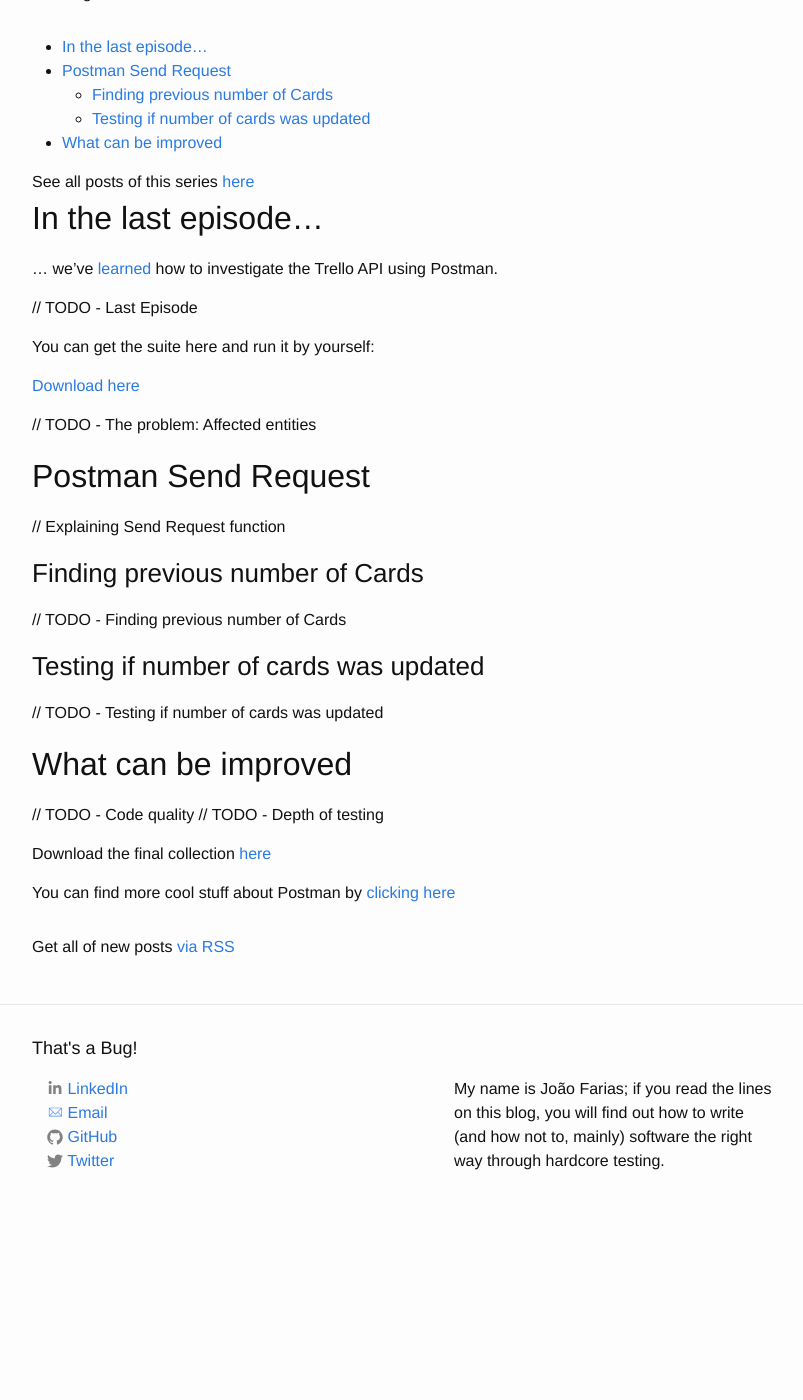
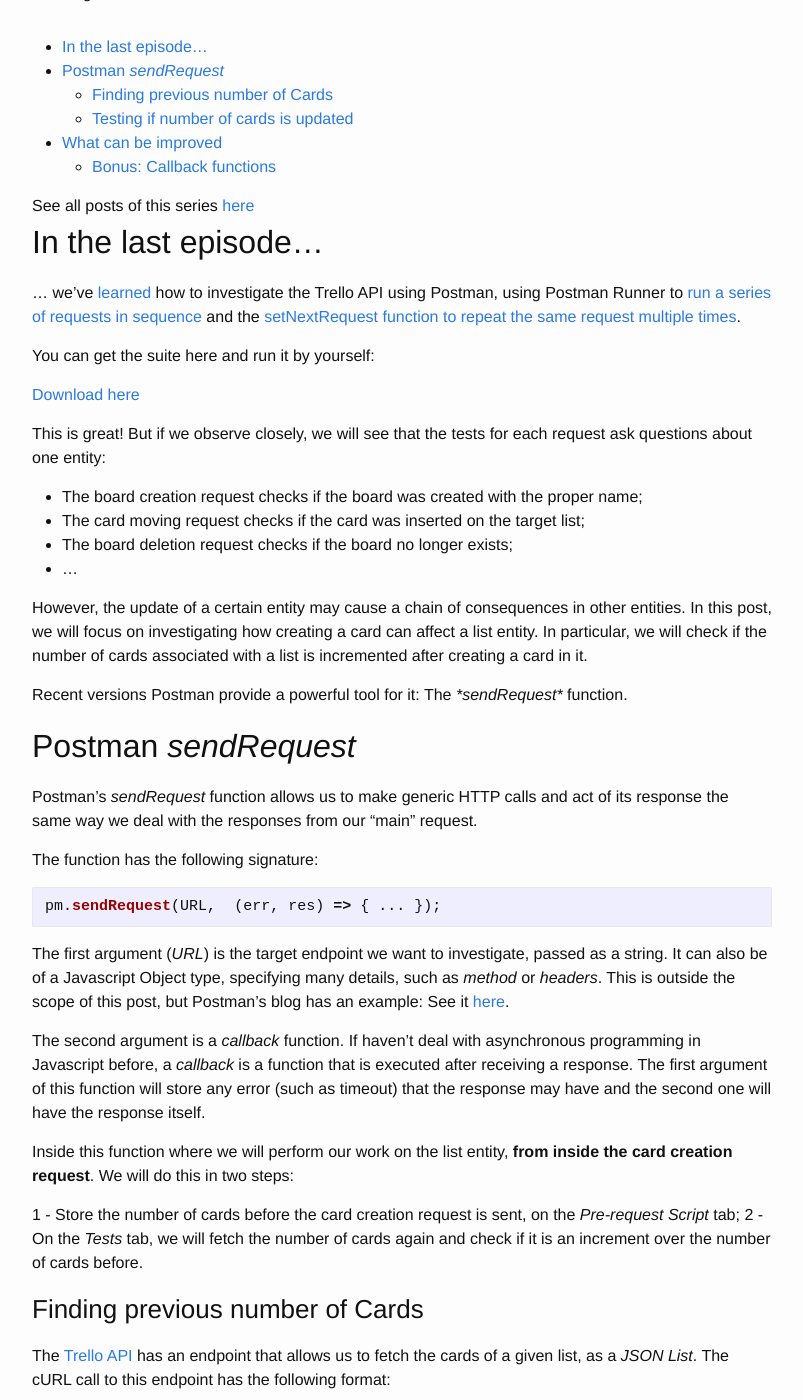
Before and after one commit to JoaoGFarias/JoaoGFarias.github.io, a Jekyll site: the page built from _posts/2019-02-14-postman_async.markdown, in a window 1280 px wide and 1400 px high, scrolled down 267 px. Shown: the whole window, without its empty margins (238-1041 px from the left). Built offline with Jekyll 4.4.1, drawn with Linux system fonts in a browser that asks for light colours; before the commit the page ends 1500 px from its top, so only the background shows below that; some of the changed text lies outside the part shown.

Commit message:
WIP - Postman Async

````diff
--- a/_posts/2019-02-14-postman_async.markdown
+++ b/_posts/2019-02-14-postman_async.markdown
@@ -10,26 +10,113 @@
 
 ## In the last episode...
 
-... we've [learned](http://thatsabug.com/2019/01/10/intro_postman_trello.html) how to investigate the Trello
-API using Postman.
-
-// TODO - Last Episode
+... we've [learned](http://thatsabug.com/2019/02/01/postman_runner.html) how to investigate the Trello
+API using Postman, using Postman Runner to [run a series of requests in sequence](http://thatsabug.com/2019/02/01/postman_runner.html#execution) and the [setNextRequest function to repeat the same request multiple times](http://thatsabug.com/2019/02/01/postman_runner.html#postman-flows-with-setnextrequest).
 
 You can get the suite here and run it by yourself:
 
 [Download here](https://raw.githubusercontent.com/JoaoGFarias/JoaoGFarias.github.io/api_postman_post/assets/images/postman_runner/thats_a_bug_postman_trello.postman_collection.json)
 
-// TODO - The problem: Affected entities
+This is great! But if we observe closely, we will see that the tests for each request ask questions about one entity:
 
-## Postman Send Request
+- The board creation request checks if the board was created with the proper name;
+- The card moving request checks if the card was inserted on the target list;
+- The board deletion request checks if the board no longer exists;
+- ...
 
-// Explaining Send Request function
+However, the update of a certain entity may cause a chain of consequences in other entities.
+In this post, we will focus on investigating how creating a card can affect a list entity.
+In particular, we will check if the number of cards associated with a list is incremented
+after creating a card in it.
+
+Recent versions Postman provide a powerful tool for it: The _*sendRequest*_ function.
+
+## Postman _sendRequest_
+
+Postman's _sendRequest_ function allows us to make generic HTTP calls and act
+of its response the same way we deal with the responses from our "main" request.
+
+The function has the following signature:
+
+```javascript
+pm.sendRequest(URL,  (err, res) => { ... });
+```
+
+The first argument (_URL_) is the target endpoint we want to investigate, passed as a string. It
+can also be of a Javascript Object type, specifying many details, such as _method_ or _headers_.
+This is outside the scope of this post, but Postman's blog has an example: See it [here](https://blog.getpostman.com/2017/10/03/send-asynchronous-requests-with-postmans-pm-api/).
+
+The second argument is a _callback_ function. If haven't deal with asynchronous programming in
+Javascript before, a _callback_ is a function that is executed after receiving a response.
+The first argument of this function will store any error (such as timeout) that the response may have
+and the second one will have the response itself.
+
+Inside this function where we will perform our work on the list entity, **from inside the card creation request**.
+We will do this in two steps:
+
+1 - Store the number of cards before the card creation request is sent, on the _Pre-request Script_ tab;
+2 - On the _Tests_ tab, we will fetch the number of cards again and check if it is an increment over the number of cards before.
 
 ### Finding previous number of Cards
 
-// TODO - Finding previous number of Cards
+The [Trello API](https://developers.trello.com/reference/#listsidcards) has an endpoint
+that allows us to fetch the cards of a given list, as a _JSON List_.
+The cURL call to this endpoint has the following format:
 
-### Testing if number of cards was updated
+```console
+curl --request GET --url https://api.trello.com/1/lists/{id}/cards
+```
+
+Additionally, we need to pass our credentials. The URL would be something as follows:
+
+```console
+curl --request GET --url https://api.trello.com/1/lists/{id}/cards/?token={token}&key={key};
+```
+
+To form this URL, let's firstly start by creating the credentials strings by taking the values from
+our environmental variables:
+
+```javascript
+const token = "token=" + pm.environment.get("trelloToken");
+const key = "key=" + pm.environment.get("trelloKey");
+```
+
+Next, let's create the whole parameters request string by appending these credentials to the
+Trello's API URL and to the _TODOListId_ we have store while creating the list:
+
+```javascript
+const requestParams = "/1/lists/" + pm.environment.get("TODOListId") + "/cards/" + "/?" + token + "&" + key;
+```
+
+Lastly, we can append this parameters request URL to Trello API's base URL:
+
+```javascript
+const url = pm.environment.get("trelloAPIURL") + requestParams
+```
+
+With the whole URL, we can call this endpoint and store in a environmental variable
+the number of cards before the new card creation:
+
+```javascript
+pm.sendRequest(url, (err, res) => {
+    if (!err) {
+        pm.environment.set("numberOfCards", res.json().length);
+    }
+});
+```
+
+We already understand _pm.environment.set_ function from [previous posts](http://thatsabug.com/2019/01/10/intro_postman_trello.html#step-1-create-a-board).
+_res.json().length_ says to interpret the response as a JSON object and to return the _length_ of this object - because Trello's API returns a list of _cards_
+on the called endpoint.
+
+OBS: For simplicity, we are not handling the case of error. How would you deal with it?
+Maybe mark some flag to avoid making the test itself, give that the setup step failed...
+
+In summary, this is the code we will have on _Pre-request Script_ tab:
+
+![Pre-Request Script]({{ "assets/images/postman_sendRequest/trello_sendRequest_prescript.png" | absolute_url }})
+
+### Testing if number of cards is updated
 
 // TODO - Testing if number of cards was updated
 
@@ -38,5 +125,8 @@
 // TODO - Code quality
 // TODO - Depth of testing
 
+Download the final collection [here](https://raw.githubusercontent.com/JoaoGFarias/JoaoGFarias.github.io/api_postman_post/assets/images/postman_async/thats_a_bug_postman_trello.postman_collection.json)
 
-Download the final collection [here](https://raw.githubusercontent.com/JoaoGFarias/JoaoGFarias.github.io/api_postman_post/assets/images/postman_async/thats_a_bug_postman_trello.postman_collection.json)
+### Bonus: Callback functions
+
+You can learn more about Javascript callbacks on [this video](https://www.youtube.com/watch?v=pTbSfCT42_M)
````
Also changed, not shown: assets/images/postman_sendRequest/trello_sendRequest_prescript.png (added).
